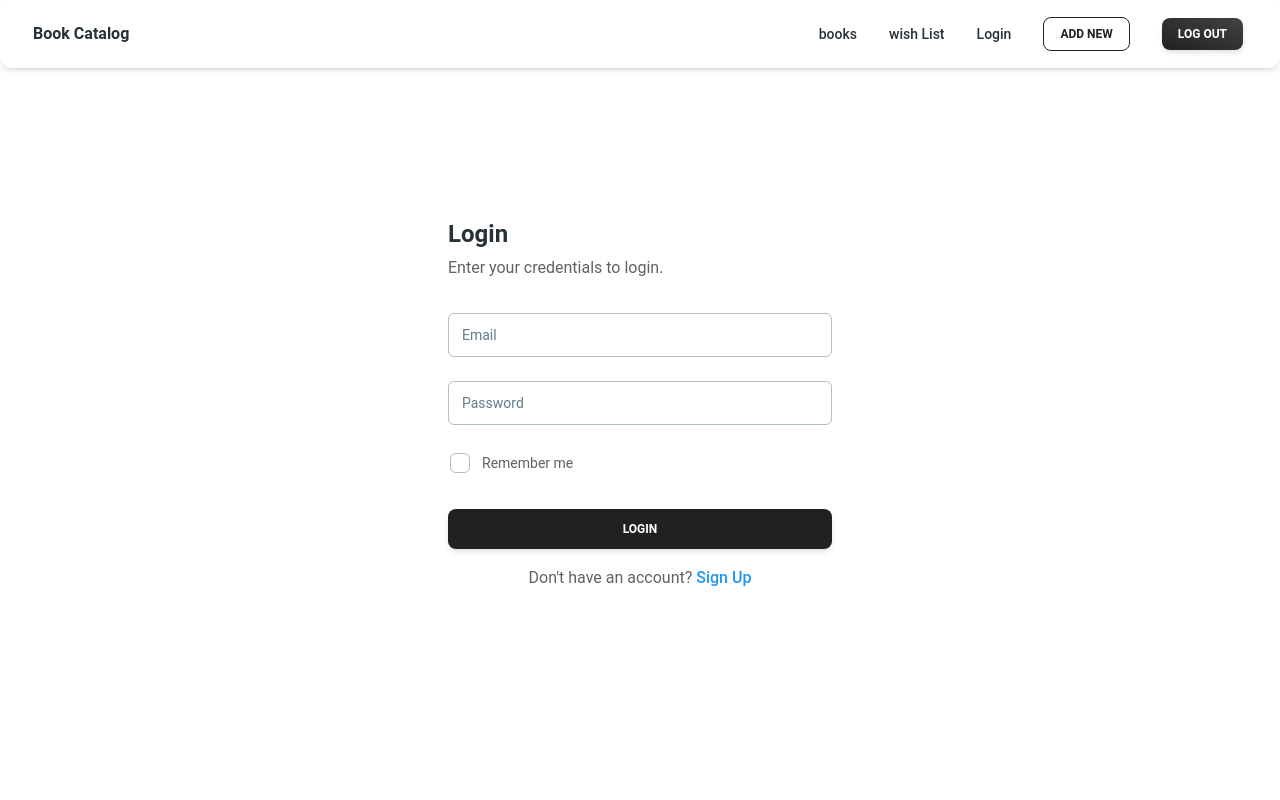
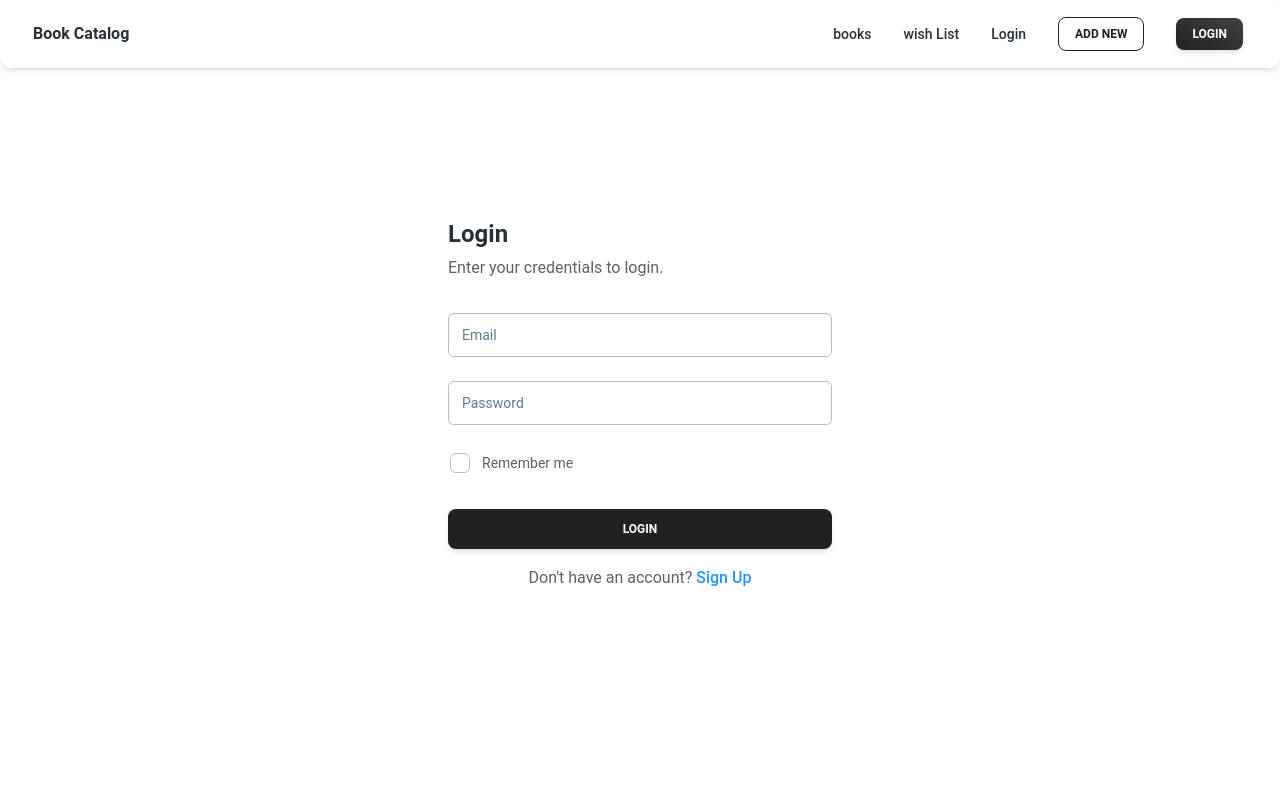
Before and after one commit to nazmul162001/book-catalog-client-RTK-Query, a React (Vite) app: page /login in a window 1280 px wide. Shown: the top 800 px of the page. Built offline with nearby package versions, Linux system fonts and the light colour scheme.

Commit message:
fixed get accessToken

```diff
--- a/src/layouts/NavList.tsx
+++ b/src/layouts/NavList.tsx
@@ -4,9 +4,11 @@ import AddNewDialog from '../components/AddNewDialog'
 import Cookies from 'js-cookie'
 import { useNavigate } from 'react-router-dom'
 import Swal from 'sweetalert2'
+import { getAccessToken } from '../redux/api/apiSlice'
 
 export default function NavList() {
   const navigate = useNavigate()
+  const accessToken = getAccessToken()
 
   const handleLogout = () => {
     Swal.fire({
@@ -75,6 +77,8 @@ export default function NavList() {
         >
           <AddNewDialog />
         </Typography>
+
+        {accessToken ? (
           <Typography
             as='li'
             variant='small'
@@ -91,6 +95,24 @@ export default function NavList() {
               </Button>
             </Link>
           </Typography>
+        ) : (
+          <Typography
+            as='li'
+            variant='small'
+            color='blue-gray'
+            className='p-1 font-medium'
+          >
+            <Link
+              to='/login'
+              // onClick={handleLogout}
+              className='flex items-center hover:text-blue-500 transition-colors'
+            >
+              <Button variant='gradient' size='sm' fullWidth>
+                Login
+              </Button>
+            </Link>
+          </Typography>
+        )}
       </ul>
     </>
   )
--- a/src/pages/Login.tsx
+++ b/src/pages/Login.tsx
@@ -9,7 +9,7 @@ import {
   Typography,
 } from '@material-tailwind/react'
 import { Link, useNavigate } from 'react-router-dom'
-import { getAccessToken, useLoginMutation } from '../redux/api/apiSlice'
+import { useLoginMutation } from '../redux/api/apiSlice'
 import Cookies from 'js-cookie'
 
 type LoginFormValues = {
@@ -34,14 +34,16 @@ export default function Login() {
     handleSubmit,
     formState: { errors, isSubmitting },
   } = useForm<LoginFormValues>()
+  const [loginMutation] = useLoginMutation()
   const navigate = useNavigate()
   const [login, { isLoading }] = useLoginMutation()
-  const accessToken = getAccessToken()
 
   const onSubmit: SubmitHandler<LoginFormValues> = async (data) => {
     try {
       setEmailErr('') // Clear the error message before making the login API call
       setEmailErr('') // Clear the error message before making the login API call
+      const response = await loginMutation(data)
+      const accessToken = response?.data?.data?.accessToken
       if (accessToken) {
         Cookies.set('accessToken', accessToken) // Store the access token in a cookie
       }
@@ -55,6 +57,7 @@ export default function Login() {
       }
     }
   }
+
 
   return (
     <section className='w-full h-full md:h-[80vh] flex justify-center items-center'>
--- a/src/redux/api/apiSlice.ts
+++ b/src/redux/api/apiSlice.ts
@@ -14,6 +14,7 @@ export const api = createApi({
         body: credentials,
       }),
     }),
+    // login
     login: builder.mutation<any, { email: string; password: string }>({
       query: (credentials) => ({
         url: '/auth/login',
@@ -23,10 +24,8 @@ export const api = createApi({
     }),
   }),
 })
-
 export const { useSignupMutation, useLoginMutation } = api
 
-// Export a function to get the access token from the cookies
-export const getAccessToken = (): string | undefined => {
-  return Cookies.get('accessToken')
-}
+export const getAccessToken = () => {
+  return Cookies.get('accessToken');
+};
```
Lines whose indentation alone changed are shown as unchanged.
